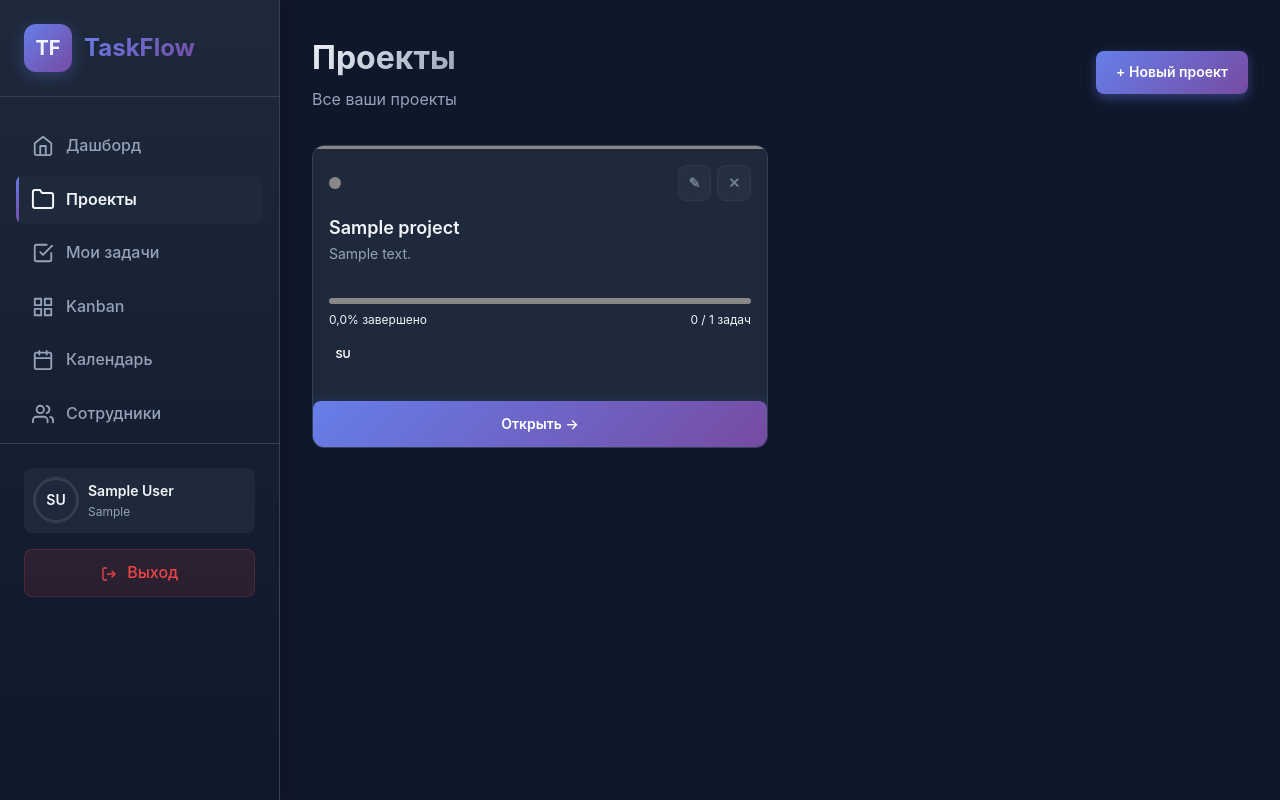
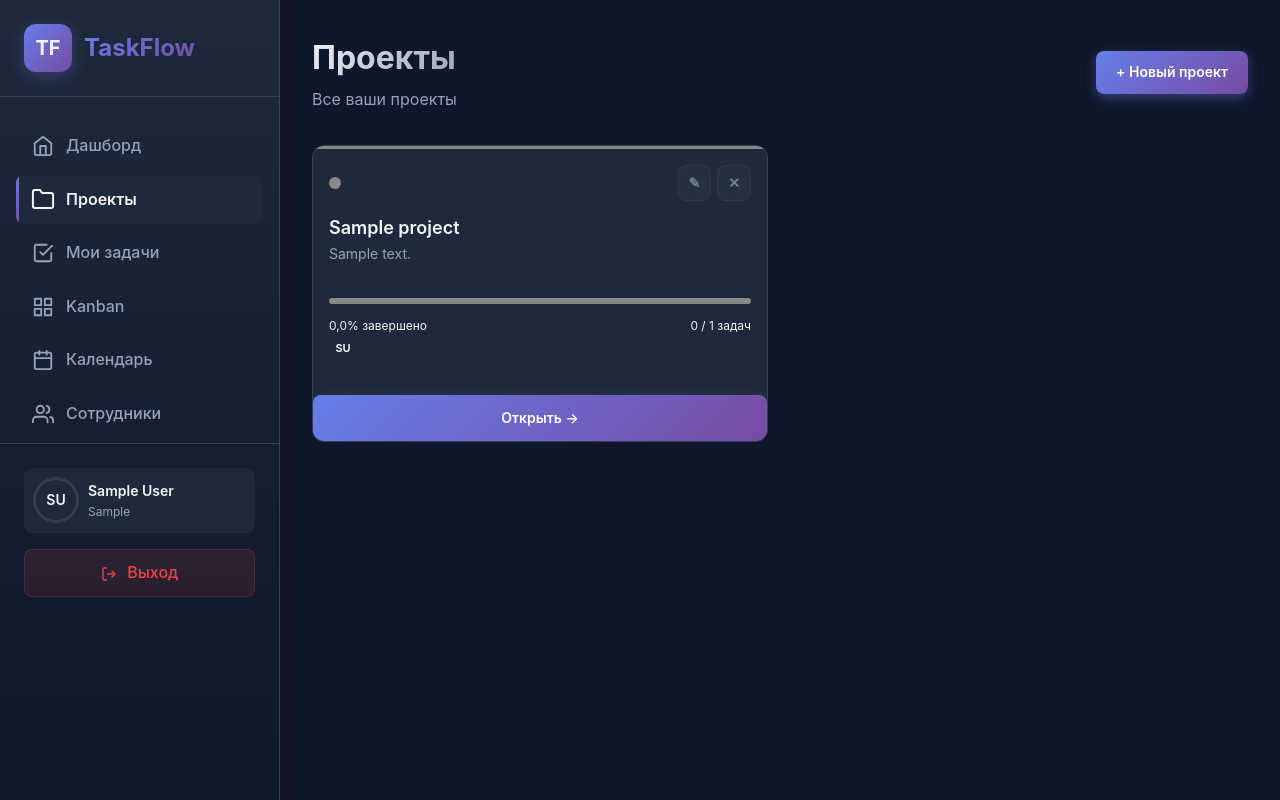
Before and after one commit to HappyHacker143/taskflow, a Django app: page /projects/ in a window 1280 px wide. Run offline with Django 4.2, Linux system fonts and the light colour scheme; a user stored in the database is signed in; tables that the repository leaves empty hold one stand-in row (values such as "Sample post").

Commit message:
Unified styles for all pages

```diff
--- a/static/css/style.css
+++ b/static/css/style.css
@@ -871,7 +871,7 @@ body {
     display: flex;
     align-items: center;
     gap: 8px;
-    margin-top: 12px;
+    margin-top: auto;
 }
 
 .member-avatar {
@@ -896,7 +896,7 @@ body {
 .btn-full-card {
     width: 100%;
     text-align: center;
-    margin-top: 16px;
+    margin-top: auto;
 }
 
 .text-muted {
@@ -907,6 +907,7 @@ body {
     transform: translateY(-4px);
     box-shadow: 0 8px 24px rgba(99, 102, 241, 0.15);
     border-color: rgba(99, 102, 241, 0.3);
+
 }
 
 /* ============================================
@@ -920,10 +921,14 @@ body {
     display: flex;
     flex-direction: column;
     overflow: hidden;
+    transition: var(--transition);
 }
 
 .project-card-full-body {
     padding: 16px;
+    flex: 1; /* ← ДОБАВИТЬ ЭТО! */
+    display: flex;
+    flex-direction: column;
 }
 
 .project-card-full-header {
```
